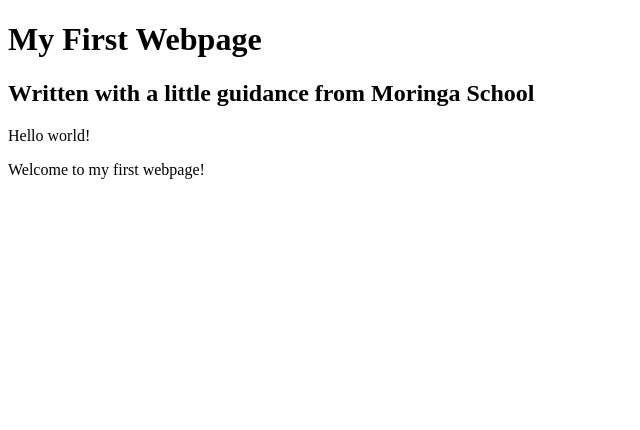
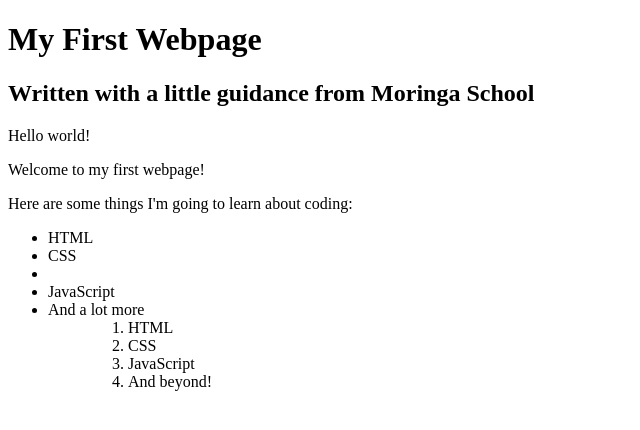
Before and after one commit to AgnesNM/my-first-website, a plain HTML site: page my-first-webpage.html in a window 1280 px wide. Shown: the whole page, without its empty margins (0-640 px from the left). Drawn offline with Linux system fonts and the light colour scheme.

Commit message:
Add list elements

```diff
--- a/my-first-webpage.html
+++ b/my-first-webpage.html
@@ -10,5 +10,19 @@
 
   <p>Hello world!</p>
   <p>Welcome to my first webpage!</p>
+
+  <p>Here are some things I'm going to learn about coding:</p>
+  <ul>
+      <li>HTML</li>
+      <li>CSS<li>
+      <li>JavaScript</li>
+      <li>And a lot more</li>
+    <ul>
+    <ol>
+      <li>HTML</li>
+      <li>CSS</li>
+      <li>JavaScript</li>
+      <li>And beyond!</li>
+    <o/>
 </body>
 </html>
```
